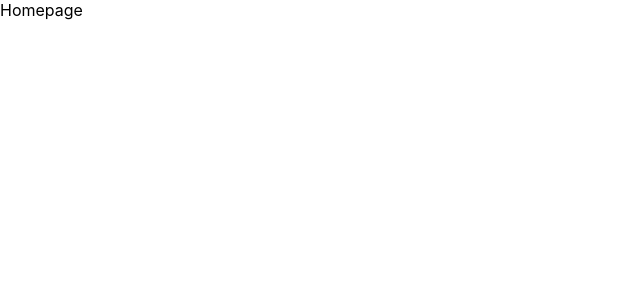
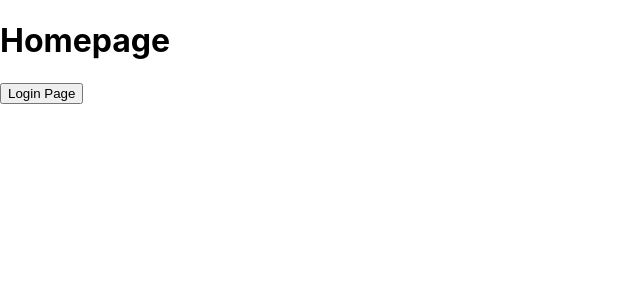
Before and after one commit to PaulV87/Worldmap-frontend, a React (Create React App) app: page / in a window 1280 px wide. Shown: the top 300 px of the page, without its empty margins (0-640 px from the left). Built offline with nearby package versions, Linux system fonts and the light colour scheme.

Commit message:
Made temporary changes to homepage and added a not found page

```diff
--- a/src/App.js
+++ b/src/App.js
@@ -2,6 +2,8 @@ import { BrowserRouter as Router, Routes, Route} from 'react-router-dom';
 import Homepage from './pages/Homepage';
 import Login from './pages/Login';
 import Register from './pages/Register';
+import NotFound from './pages/NotFound';
+
 
 function App() {
   return (
@@ -13,6 +15,7 @@ function App() {
             <Route path='/' element={<Homepage />} />
             <Route path='/login' element={<Login />} />
             <Route path='/register' element={<Register />} />
+            <Route path='*' element={<NotFound />} />
           </Routes>
         </div>
       </Router>
--- a/src/pages/Homepage.jsx
+++ b/src/pages/Homepage.jsx
@@ -1,8 +1,14 @@
 import React from 'react'
+import { useNavigate, } from 'react-router-dom';
 
 function Homepage() {
+  const navigate = useNavigate();
   return (
-    <div>Homepage</div>
+    <div>
+      <h1>Homepage</h1>
+      <button onClick={()=> navigate("/login")} >Login Page</button>
+
+    </div>
   )
 }
 
--- /dev/null
+++ b/src/pages/NotFound.jsx
@@ -0,0 +1,9 @@
+import React from 'react'
+
+function NotFound() {
+  return (
+    <div>NotFound</div>
+  )
+}
+
+export default NotFound
--- a/src/pages/Register.jsx
+++ b/src/pages/Register.jsx
@@ -19,7 +19,7 @@ function Register() {
         password,
         passwordVerify,
       };
-
+      console.log(server)
       await axios.post(`${server}/auth/`, registerData, {withCredentials: "True", Credentials: 'include'});
 
       setEmail("")
```
